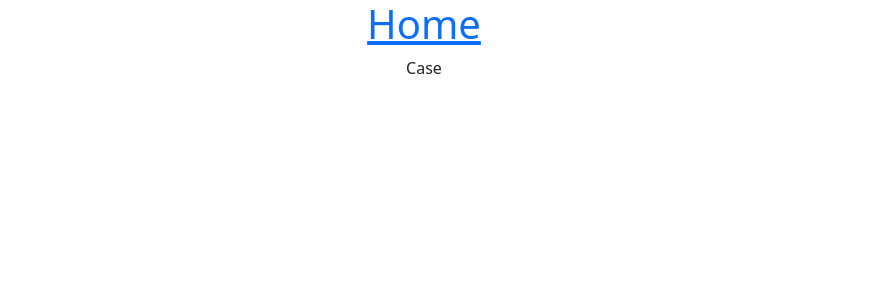
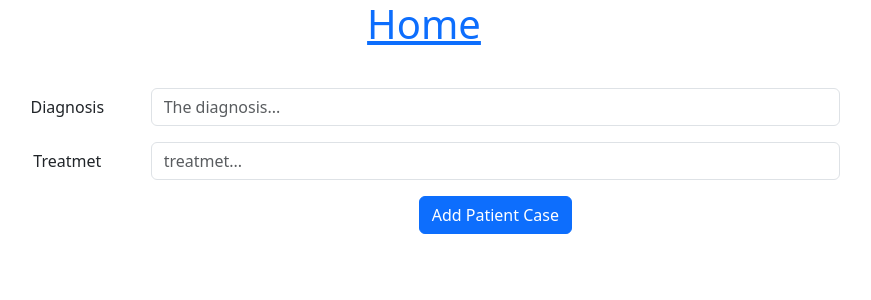
Before and after one commit to C9-hadeelHazimeh/MERAKI_Academy_Project_4, a React (Create React App) app in the folder frontend/: page /patientCase in a window 1280 px wide. Shown: the top 300 px of the page, without its empty margins (216-1087 px from the left). Built offline with nearby package versions, Linux system fonts and the light colour scheme; no server answers.

Commit message:
FE:patient case

```diff
--- a/frontend/src/components/Case.js
+++ b/frontend/src/components/Case.js
@@ -1,8 +1,98 @@
-import React from 'react'
+import React, { useState } from 'react'
 
+import { useContext } from 'react';
+import Form from "react-bootstrap/Form";
+// import "../../src/App.css";
+import { Link, useNavigate } from "react-router-dom";
+import Button from "react-bootstrap/Button";
+import Col from "react-bootstrap/Col";
+import Row from "react-bootstrap/Row";
+import { UserContext } from "../App";
+
+import axios from "axios";
 const Case = () => {
+
+const[diagnosis,setDiagnosis]=useState("");
+const [treatmet,setTreatment]=useState("");
+const {token}=useContext(UserContext);
+
+const handlePatientCase=(patientId)=>{
+console.log(patientId)
+const patientCase = {diagnosis,treatmet};
+
+  axios
+      .post(`http://localhost:5000/cases/create/${patientId}`, patientCase, {
+        headers: {
+          authorization: `Bearer ${token}`,
+        },
+      })
+
+      .then((result) => {
+        console.log(result)
+        // setMessageStatus(true);
+        // setmessage(result.data.message);
+        //store the token in local storage
+
+      })
+      .catch((err) => {
+        console.log(err)
+        // setMessageStatus(false);
+        // setErrormessage(err.response.data.message);
+      });
+  };
+
+
+
   return (
-    <div>Case</div>
+    <div className="container">
+      <Form>
+        <Form.Group as={Row} className="mb-3">
+          <Form.Label column sm={2}>
+          Diagnosis
+          </Form.Label>
+          <Col sm={10}>
+            <Form.Control
+              type="text"
+              placeholder="The diagnosis..."
+              onChange={(e) => {
+                setDiagnosis(e.target.value);
+
+              }}
+            />
+          </Col>
+        </Form.Group>
+
+        <Form.Group
+          as={Row}
+          className="mb-3"
+          controlId="formHorizontalPassword"
+        >
+          <Form.Label column sm={2}>
+          Treatmet
+          </Form.Label>
+          <Col sm={10}>
+            <Form.Control
+              type="text"
+              placeholder="treatmet..."
+              onChange={(e) => {
+                setTreatment(e.target.value);
+
+              }}
+            />
+          </Col>
+        </Form.Group>
+
+        <Form.Group as={Row} className="mb-3">
+          <Col sm={{ span: 10, offset: 2 }}>
+            <Button onClick={handlePatientCase("659c1e0a6497cdf283b73d8a")}>Add Patient Case</Button>
+          </Col>
+        </Form.Group>
+      </Form>
+
+      {/* {mesageStatus ? <p> {message}</p> : <p>{errormessage}</p>}
+      {isLoggedIn ? <div>welcome</div> : <p>you are not logged In</p>} */}
+    </div>
+
   )
 }
 
```
Also changed, not shown: 2 other files (tests, documents, lock files or other folders).
